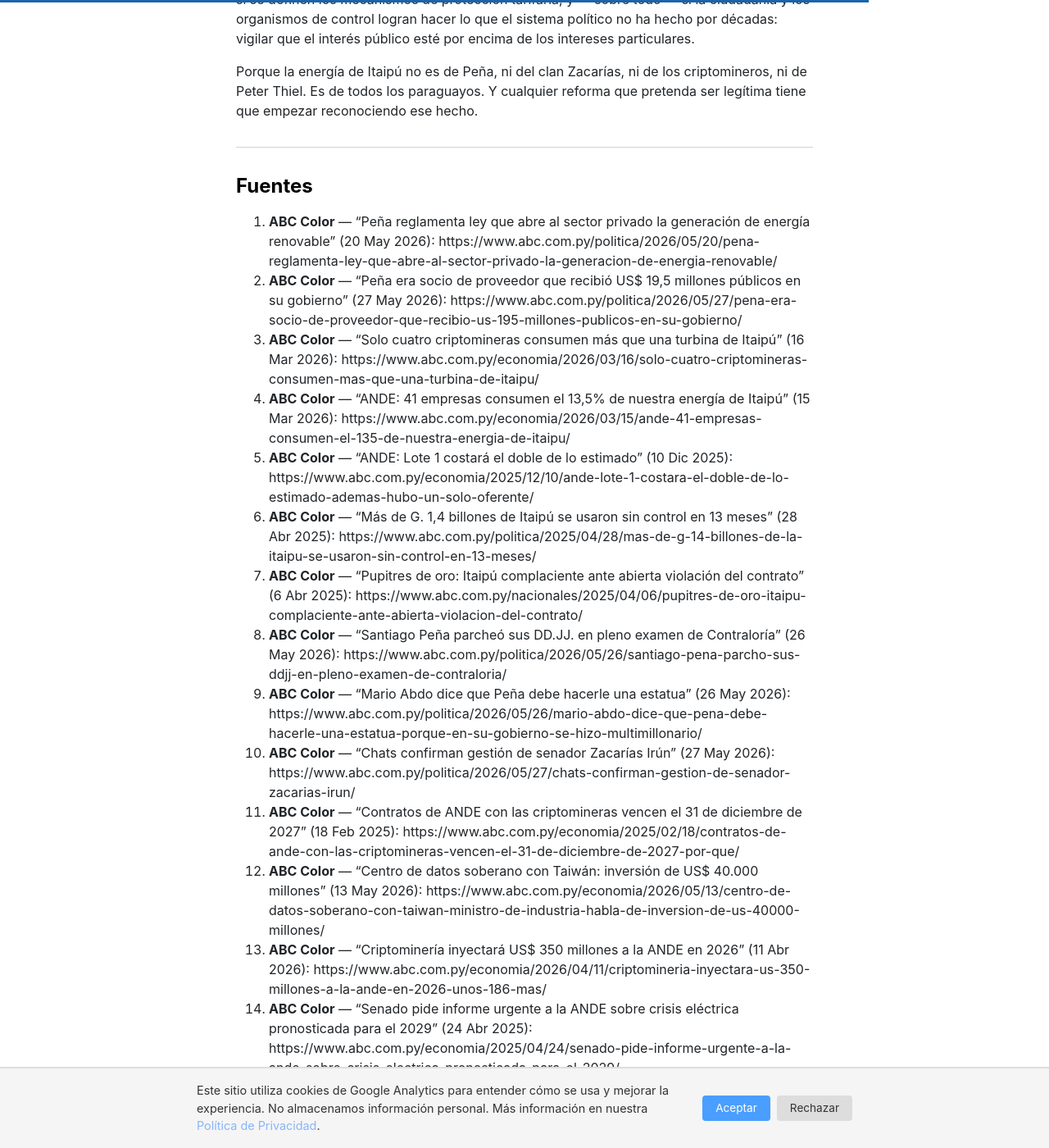
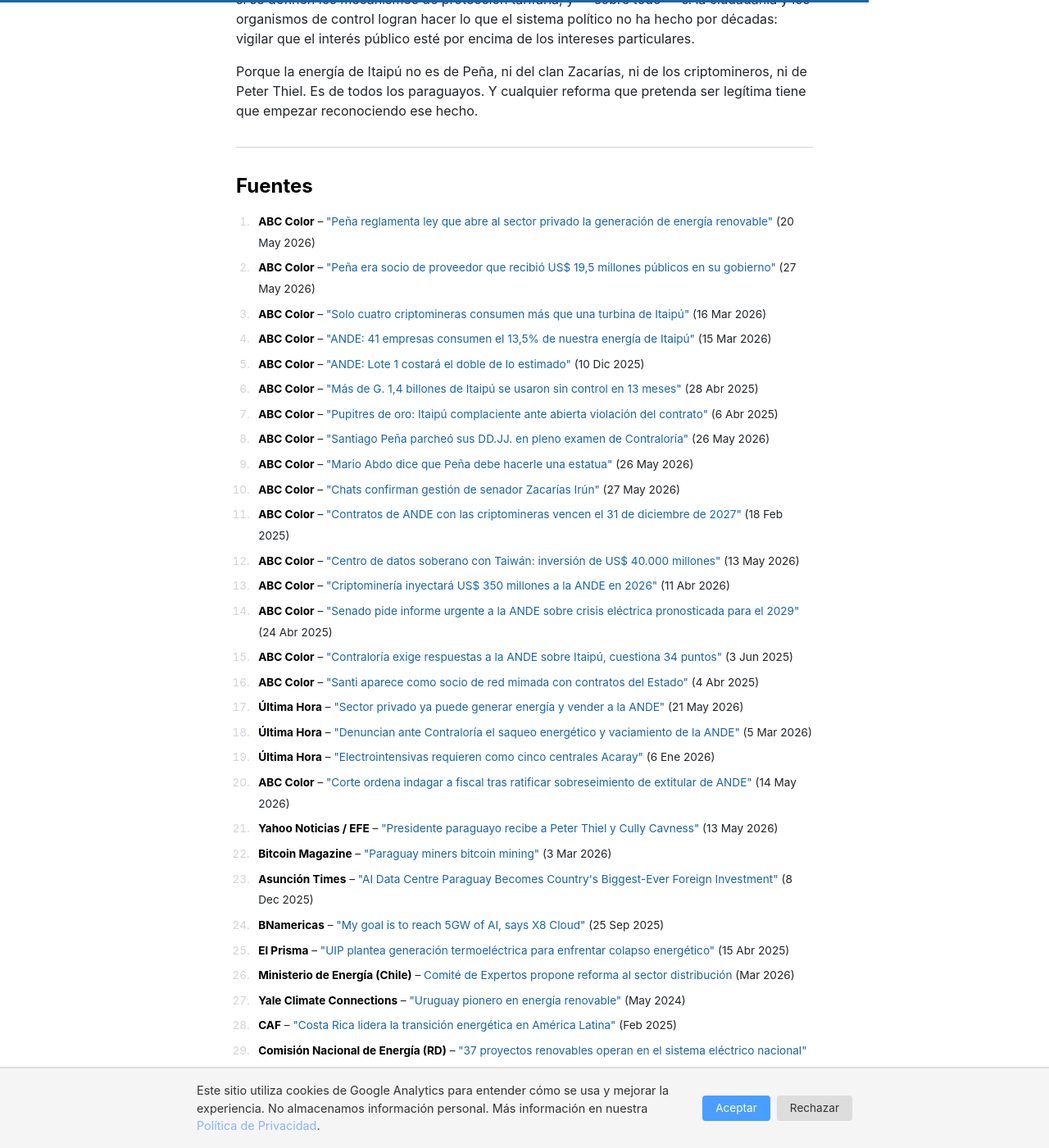
Before and after one commit to miravosqueinteresante/muchotexto.net, a Jekyll site: the page built from _posts/2026-05-27-apertura-sector-electrico-privado-paraguay.md, in a window 1280 px wide and 1400 px high, scrolled down 8995 px. Shown: the whole window at 82% size. Built offline with Jekyll 4.4.1, drawn with Linux system fonts in a browser that asks for light colours; comment, search, counter and statistics services are not loaded; some of the changed text lies outside the part shown.

Commit message:
design: proper <ol> sources list with styled spacing, numbered, formatted links

```diff
--- a/_posts/2026-05-27-apertura-sector-electrico-privado-paraguay.md
+++ b/_posts/2026-05-27-apertura-sector-electrico-privado-paraguay.md
@@ -208,37 +208,39 @@
 
 ## Fuentes
 
-1. **ABC Color** — "Peña reglamenta ley que abre al sector privado la generación de energía renovable" (20 May 2026): https://www.abc.com.py/politica/2026/05/20/pena-reglamenta-ley-que-abre-al-sector-privado-la-generacion-de-energia-renovable/
-2. **ABC Color** — "Peña era socio de proveedor que recibió US$ 19,5 millones públicos en su gobierno" (27 May 2026): https://www.abc.com.py/politica/2026/05/27/pena-era-socio-de-proveedor-que-recibio-us-195-millones-publicos-en-su-gobierno/
-3. **ABC Color** — "Solo cuatro criptomineras consumen más que una turbina de Itaipú" (16 Mar 2026): https://www.abc.com.py/economia/2026/03/16/solo-cuatro-criptomineras-consumen-mas-que-una-turbina-de-itaipu/
-4. **ABC Color** — "ANDE: 41 empresas consumen el 13,5% de nuestra energía de Itaipú" (15 Mar 2026): https://www.abc.com.py/economia/2026/03/15/ande-41-empresas-consumen-el-135-de-nuestra-energia-de-itaipu/
-5. **ABC Color** — "ANDE: Lote 1 costará el doble de lo estimado" (10 Dic 2025): https://www.abc.com.py/economia/2025/12/10/ande-lote-1-costara-el-doble-de-lo-estimado-ademas-hubo-un-solo-oferente/
-6. **ABC Color** — "Más de G. 1,4 billones de Itaipú se usaron sin control en 13 meses" (28 Abr 2025): https://www.abc.com.py/politica/2025/04/28/mas-de-g-14-billones-de-la-itaipu-se-usaron-sin-control-en-13-meses/
-7. **ABC Color** — "Pupitres de oro: Itaipú complaciente ante abierta violación del contrato" (6 Abr 2025): https://www.abc.com.py/nacionales/2025/04/06/pupitres-de-oro-itaipu-complaciente-ante-abierta-violacion-del-contrato/
-8. **ABC Color** — "Santiago Peña parcheó sus DD.JJ. en pleno examen de Contraloría" (26 May 2026): https://www.abc.com.py/politica/2026/05/26/santiago-pena-parcho-sus-ddjj-en-pleno-examen-de-contraloria/
-9. **ABC Color** — "Mario Abdo dice que Peña debe hacerle una estatua" (26 May 2026): https://www.abc.com.py/politica/2026/05/26/mario-abdo-dice-que-pena-debe-hacerle-una-estatua-porque-en-su-gobierno-se-hizo-multimillonario/
-10. **ABC Color** — "Chats confirman gestión de senador Zacarías Irún" (27 May 2026): https://www.abc.com.py/politica/2026/05/27/chats-confirman-gestion-de-senador-zacarias-irun/
-11. **ABC Color** — "Contratos de ANDE con las criptomineras vencen el 31 de diciembre de 2027" (18 Feb 2025): https://www.abc.com.py/economia/2025/02/18/contratos-de-ande-con-las-criptomineras-vencen-el-31-de-diciembre-de-2027-por-que/
-12. **ABC Color** — "Centro de datos soberano con Taiwán: inversión de US$ 40.000 millones" (13 May 2026): https://www.abc.com.py/economia/2026/05/13/centro-de-datos-soberano-con-taiwan-ministro-de-industria-habla-de-inversion-de-us-40000-millones/
-13. **ABC Color** — "Criptominería inyectará US$ 350 millones a la ANDE en 2026" (11 Abr 2026): https://www.abc.com.py/economia/2026/04/11/criptomineria-inyectara-us-350-millones-a-la-ande-en-2026-unos-186-mas/
-14. **ABC Color** — "Senado pide informe urgente a la ANDE sobre crisis eléctrica pronosticada para el 2029" (24 Abr 2025): https://www.abc.com.py/economia/2025/04/24/senado-pide-informe-urgente-a-la-ande-sobre-crisis-electrica-pronosticada-para-el-2029/
-15. **ABC Color** — "Contraloría exige respuestas a la ANDE sobre Itaipú, cuestiona 34 puntos" (3 Jun 2025): https://www.abc.com.py/economia/2025/06/03/contraloria-exige-respuestas-a-la-ande-sobre-itaipu-cuestiona-34-puntos/
-16. **ABC Color** — "Santi aparece como socio de red mimada con contratos del Estado" (4 Abr 2025): https://www.abc.com.py/politica/2025/04/04/santi-aparece-como-socio-de-red-mimada-con-contratos-del-estado/
-17. **Última Hora** — "Sector privado ya puede generar energía y vender a la ANDE" (21 May 2026): https://www.ultimahora.com/sector-privado-ya-puede-generar-energia-y-luego-vender-a-la-ande
-18. **Última Hora** — "Denuncian ante Contraloría el saqueo energético y vaciamiento de la ANDE" (5 Mar 2026): https://www.ultimahora.com/denuncian-ante-contraloria-el-saqueo-energetico-y-vaciamiento-de-la-ande
-19. **Última Hora** — "Electrointensivas requieren como cinco centrales Acaray" (6 Ene 2026): https://www.ultimahora.com/electrointensivas-requieren-como-cinco-centrales-acaray
-20. **ABC Color** — "Corte ordena indagar a fiscal tras ratificar sobreseimiento de extitular de ANDE" (14 May 2026): https://www.abc.com.py/nacionales/2026/05/14/corte-ordena-indagar-a-fiscal-tras-ratificar-sobreseimiento-definitivo-de-extitular-de-ande/
-21. **Yahoo Noticias / EFE** — "Presidente paraguayo recibe a Peter Thiel y Cully Cavness" (13 May 2026): https://es-us.noticias.yahoo.com/presidente-paraguayo-recibe-magnates-tecnologicos-235601943.html
-22. **Bitcoin Magazine** — "Paraguay miners bitcoin mining" (3 Mar 2026): https://bitcoinmagazine.com/featured/paraguay-miners-bitcoin-mining
-23. **Asunción Times** — "AI Data Centre Paraguay Becomes Country's Biggest-Ever Foreign Investment" (8 Dec 2025): https://asunciontimes.com/paraguay-news/national-news/ai-data-centre-paraguay-a-historic-moment-for-the-nation/
-24. **BNamericas** — "My goal is to reach 5GW of AI, says X8 Cloud" (25 Sep 2025): https://www.bnamericas.com/en/interviews/my-goal-is-to-reach-5gw-of-ai-says-x8-cloud-about-mega-project-in-paraguay
-25. **El Prisma** — "UIP plantea generación termoeléctrica para enfrentar colapso energético" (15 Abr 2025): https://elprisma.com.py/uip-plantea-generacion-termoelectrica-para-enfrentar-el-previsible-colapso-energetico/
-26. **Ministerio de Energía (Chile)** — Comité de Expertos propone reforma al sector distribución (Mar 2026): https://energia.gob.cl/noticias/nacional/comite-de-expertos-propone-reforma-al-sector-electrico-con-foco-en-el-segmento-de-la-distribucion
-27. **Yale Climate Connections** — "Uruguay pionero en energía renovable" (May 2024): https://yaleclimateconnections.org/2024/05/uruguay-pionero-en-energia-renovable
-28. **CAF** — "Costa Rica lidera la transición energética en América Latina" (Feb 2025): https://www.caf.com/es/actualidad/noticias/costa-rica-lidera-la-transicion-energetica-en-america-latina-con-una-matriz-electrica-casi-100-renovable
-29. **Comisión Nacional de Energía (RD)** — "37 proyectos renovables operan en el sistema eléctrico nacional" (Jun 2025): https://cne.gob.do/noticia/37-proyectos-renovables-ya-operan-en-el-sistema-electrico-nacional
-30. **Poder360 / DOJ** — "Odebrecht admitiu nos EUA R$ 3 bi em propinas para obras de 12 países": https://www.poder360.com.br/justica/odebrecht-admitiu-nos-eua-r-3-bi-em-propinas-para-obras-de-12-paises/
-31. **La Jornada (México)** — "Desorden en generación causado por reforma energética de 2013 aún persiste: Cenace" (Sep 2025): https://www.jornada.com.mx/noticia/2025/09/23/economia/desorden-en-generacion-causado-por-la-reforma-energetica-de-2013-aun-persiste-cenace
-32. **Business & Human Rights** — "Renewable energy (in)justice in Latin America" (2021): https://www.business-humanrights.org/en/from-us/briefings/renewable-energy-injustice-in-latin-america/
-33. **MarketData** — "El 57% de la biomasa consumida en Paraguay se destina a la industria" (Oct 2025): https://marketdata.com.py/noticias/el-57-de-la-biomasa-consumida-en-paraguay-se-destina-a-la-industria-revela-informe-146457/
-34. **Clym.io** — "Law No. 7593 Paraguay Data Protection" (Nov 2025): https://www.clym.io/regulations/law-no-7593-paraguay
+<ol class="sources-list">
+<li><strong>ABC Color</strong> – <a href="https://www.abc.com.py/politica/2026/05/20/pena-reglamenta-ley-que-abre-al-sector-privado-la-generacion-de-energia-renovable/">"Peña reglamenta ley que abre al sector privado la generación de energía renovable"</a> (20 May 2026)</li>
+<li><strong>ABC Color</strong> – <a href="https://www.abc.com.py/politica/2026/05/27/pena-era-socio-de-proveedor-que-recibio-us-195-millones-publicos-en-su-gobierno/">"Peña era socio de proveedor que recibió US$ 19,5 millones públicos en su gobierno"</a> (27 May 2026)</li>
+<li><strong>ABC Color</strong> – <a href="https://www.abc.com.py/economia/2026/03/16/solo-cuatro-criptomineras-consumen-mas-que-una-turbina-de-itaipu/">"Solo cuatro criptomineras consumen más que una turbina de Itaipú"</a> (16 Mar 2026)</li>
+<li><strong>ABC Color</strong> – <a href="https://www.abc.com.py/economia/2026/03/15/ande-41-empresas-consumen-el-135-de-nuestra-energia-de-itaipu/">"ANDE: 41 empresas consumen el 13,5% de nuestra energía de Itaipú"</a> (15 Mar 2026)</li>
+<li><strong>ABC Color</strong> – <a href="https://www.abc.com.py/economia/2025/12/10/ande-lote-1-costara-el-doble-de-lo-estimado-ademas-hubo-un-solo-oferente/">"ANDE: Lote 1 costará el doble de lo estimado"</a> (10 Dic 2025)</li>
+<li><strong>ABC Color</strong> – <a href="https://www.abc.com.py/politica/2025/04/28/mas-de-g-14-billones-de-la-itaipu-se-usaron-sin-control-en-13-meses/">"Más de G. 1,4 billones de Itaipú se usaron sin control en 13 meses"</a> (28 Abr 2025)</li>
+<li><strong>ABC Color</strong> – <a href="https://www.abc.com.py/nacionales/2025/04/06/pupitres-de-oro-itaipu-complaciente-ante-abierta-violacion-del-contrato/">"Pupitres de oro: Itaipú complaciente ante abierta violación del contrato"</a> (6 Abr 2025)</li>
+<li><strong>ABC Color</strong> – <a href="https://www.abc.com.py/politica/2026/05/26/santiago-pena-parcho-sus-ddjj-en-pleno-examen-de-contraloria/">"Santiago Peña parcheó sus DD.JJ. en pleno examen de Contraloría"</a> (26 May 2026)</li>
+<li><strong>ABC Color</strong> – <a href="https://www.abc.com.py/politica/2026/05/26/mario-abdo-dice-que-pena-debe-hacerle-una-estatua-porque-en-su-gobierno-se-hizo-multimillonario/">"Mario Abdo dice que Peña debe hacerle una estatua"</a> (26 May 2026)</li>
+<li><strong>ABC Color</strong> – <a href="https://www.abc.com.py/politica/2026/05/27/chats-confirman-gestion-de-senador-zacarias-irun/">"Chats confirman gestión de senador Zacarías Irún"</a> (27 May 2026)</li>
+<li><strong>ABC Color</strong> – <a href="https://www.abc.com.py/economia/2025/02/18/contratos-de-ande-con-las-criptomineras-vencen-el-31-de-diciembre-de-2027-por-que/">"Contratos de ANDE con las criptomineras vencen el 31 de diciembre de 2027"</a> (18 Feb 2025)</li>
+<li><strong>ABC Color</strong> – <a href="https://www.abc.com.py/economia/2026/05/13/centro-de-datos-soberano-con-taiwan-ministro-de-industria-habla-de-inversion-de-us-40000-millones/">"Centro de datos soberano con Taiwán: inversión de US$ 40.000 millones"</a> (13 May 2026)</li>
+<li><strong>ABC Color</strong> – <a href="https://www.abc.com.py/economia/2026/04/11/criptomineria-inyectara-us-350-millones-a-la-ande-en-2026-unos-186-mas/">"Criptominería inyectará US$ 350 millones a la ANDE en 2026"</a> (11 Abr 2026)</li>
+<li><strong>ABC Color</strong> – <a href="https://www.abc.com.py/economia/2025/04/24/senado-pide-informe-urgente-a-la-ande-sobre-crisis-electrica-pronosticada-para-el-2029/">"Senado pide informe urgente a la ANDE sobre crisis eléctrica pronosticada para el 2029"</a> (24 Abr 2025)</li>
+<li><strong>ABC Color</strong> – <a href="https://www.abc.com.py/economia/2025/06/03/contraloria-exige-respuestas-a-la-ande-sobre-itaipu-cuestiona-34-puntos/">"Contraloría exige respuestas a la ANDE sobre Itaipú, cuestiona 34 puntos"</a> (3 Jun 2025)</li>
+<li><strong>ABC Color</strong> – <a href="https://www.abc.com.py/politica/2025/04/04/santi-aparece-como-socio-de-red-mimada-con-contratos-del-estado/">"Santi aparece como socio de red mimada con contratos del Estado"</a> (4 Abr 2025)</li>
+<li><strong>Última Hora</strong> – <a href="https://www.ultimahora.com/sector-privado-ya-puede-generar-energia-y-luego-vender-a-la-ande">"Sector privado ya puede generar energía y vender a la ANDE"</a> (21 May 2026)</li>
+<li><strong>Última Hora</strong> – <a href="https://www.ultimahora.com/denuncian-ante-contraloria-el-saqueo-energetico-y-vaciamiento-de-la-ande">"Denuncian ante Contraloría el saqueo energético y vaciamiento de la ANDE"</a> (5 Mar 2026)</li>
+<li><strong>Última Hora</strong> – <a href="https://www.ultimahora.com/electrointensivas-requieren-como-cinco-centrales-acaray">"Electrointensivas requieren como cinco centrales Acaray"</a> (6 Ene 2026)</li>
+<li><strong>ABC Color</strong> – <a href="https://www.abc.com.py/nacionales/2026/05/14/corte-ordena-indagar-a-fiscal-tras-ratificar-sobreseimiento-definitivo-de-extitular-de-ande/">"Corte ordena indagar a fiscal tras ratificar sobreseimiento de extitular de ANDE"</a> (14 May 2026)</li>
+<li><strong>Yahoo Noticias / EFE</strong> – <a href="https://es-us.noticias.yahoo.com/presidente-paraguayo-recibe-magnates-tecnologicos-235601943.html">"Presidente paraguayo recibe a Peter Thiel y Cully Cavness"</a> (13 May 2026)</li>
+<li><strong>Bitcoin Magazine</strong> – <a href="https://bitcoinmagazine.com/featured/paraguay-miners-bitcoin-mining">"Paraguay miners bitcoin mining"</a> (3 Mar 2026)</li>
+<li><strong>Asunción Times</strong> – <a href="https://asunciontimes.com/paraguay-news/national-news/ai-data-centre-paraguay-a-historic-moment-for-the-nation/">"AI Data Centre Paraguay Becomes Country's Biggest-Ever Foreign Investment"</a> (8 Dec 2025)</li>
+<li><strong>BNamericas</strong> – <a href="https://www.bnamericas.com/en/interviews/my-goal-is-to-reach-5gw-of-ai-says-x8-cloud-about-mega-project-in-paraguay">"My goal is to reach 5GW of AI, says X8 Cloud"</a> (25 Sep 2025)</li>
+<li><strong>El Prisma</strong> – <a href="https://elprisma.com.py/uip-plantea-generacion-termoelectrica-para-enfrentar-el-previsible-colapso-energetico/">"UIP plantea generación termoeléctrica para enfrentar colapso energético"</a> (15 Abr 2025)</li>
+<li><strong>Ministerio de Energía (Chile)</strong> – <a href="https://energia.gob.cl/noticias/nacional/comite-de-expertos-propone-reforma-al-sector-electrico-con-foco-en-el-segmento-de-la-distribucion">Comité de Expertos propone reforma al sector distribución</a> (Mar 2026)</li>
+<li><strong>Yale Climate Connections</strong> – <a href="https://yaleclimateconnections.org/2024/05/uruguay-pionero-en-energia-renovable">"Uruguay pionero en energía renovable"</a> (May 2024)</li>
+<li><strong>CAF</strong> – <a href="https://www.caf.com/es/actualidad/noticias/costa-rica-lidera-la-transicion-energetica-en-america-latina-con-una-matriz-electrica-casi-100-renovable">"Costa Rica lidera la transición energética en América Latina"</a> (Feb 2025)</li>
+<li><strong>Comisión Nacional de Energía (RD)</strong> – <a href="https://cne.gob.do/noticia/37-proyectos-renovables-ya-operan-en-el-sistema-electrico-nacional">"37 proyectos renovables operan en el sistema eléctrico nacional"</a> (Jun 2025)</li>
+<li><strong>Poder360 / DOJ</strong> – <a href="https://www.poder360.com.br/justica/odebrecht-admitiu-nos-eua-r-3-bi-em-propinas-para-obras-de-12-paises/">"Odebrecht admitiu nos EUA R$ 3 bi em propinas para obras de 12 países"</a></li>
+<li><strong>La Jornada (México)</strong> – <a href="https://www.jornada.com.mx/noticia/2025/09/23/economia/desorden-en-generacion-causado-por-la-reforma-energetica-de-2013-aun-persiste-cenace">"Desorden en generación causado por reforma energética de 2013 aún persiste: Cenace"</a> (Sep 2025)</li>
+<li><strong>Business & Human Rights</strong> – <a href="https://www.business-humanrights.org/en/from-us/briefings/renewable-energy-injustice-in-latin-america/">"Renewable energy (in)justice in Latin America"</a> (2021)</li>
+<li><strong>MarketData</strong> – <a href="https://marketdata.com.py/noticias/el-57-de-la-biomasa-consumida-en-paraguay-se-destina-a-la-industria-revela-informe-146457/">"El 57% de la biomasa consumida en Paraguay se destina a la industria"</a> (Oct 2025)</li>
+<li><strong>Clym.io</strong> – <a href="https://www.clym.io/regulations/law-no-7593-paraguay">"Law No. 7593 Paraguay Data Protection"</a> (Nov 2025)</li>
+</ol>
--- a/_sass/monophase/_layout.scss
+++ b/_sass/monophase/_layout.scss
@@ -557,14 +557,26 @@
  * Sources section
  */
 
-#fuentes + p {
+#fuentes + p,
+ol.sources-list {
   font-size: 0.85em;
-  line-height: 2;
-  padding-left: 1em;
-  border-left: 3px solid var(--border-color);
-  margin-top: 0;
 }
 
-#fuentes + p strong {
+#fuentes + p strong,
+ol.sources-list strong {
   color: var(--heading-color);
 }
+
+ol.sources-list {
+  padding-left: 1.5em;
+  line-height: 1.9;
+
+  li {
+    margin-bottom: 0.35em;
+    padding-left: 0.5em;
+  }
+
+  li::marker {
+    color: var(--text-color-light);
+  }
+}
```
Also changed, not shown: _includes/critical-css.html (+1 -1 lines), _posts/2026-05-16-peter-thiel-paraguay-experimento.md (+26 -24 lines), _posts/2026-05-18-tokenizacion-del-agro-paraguay.md (+32 -30 lines), _posts/2026-05-27-ia-cuesta-mas-que-humanos-burbuja.md (+41 -39 lines).
